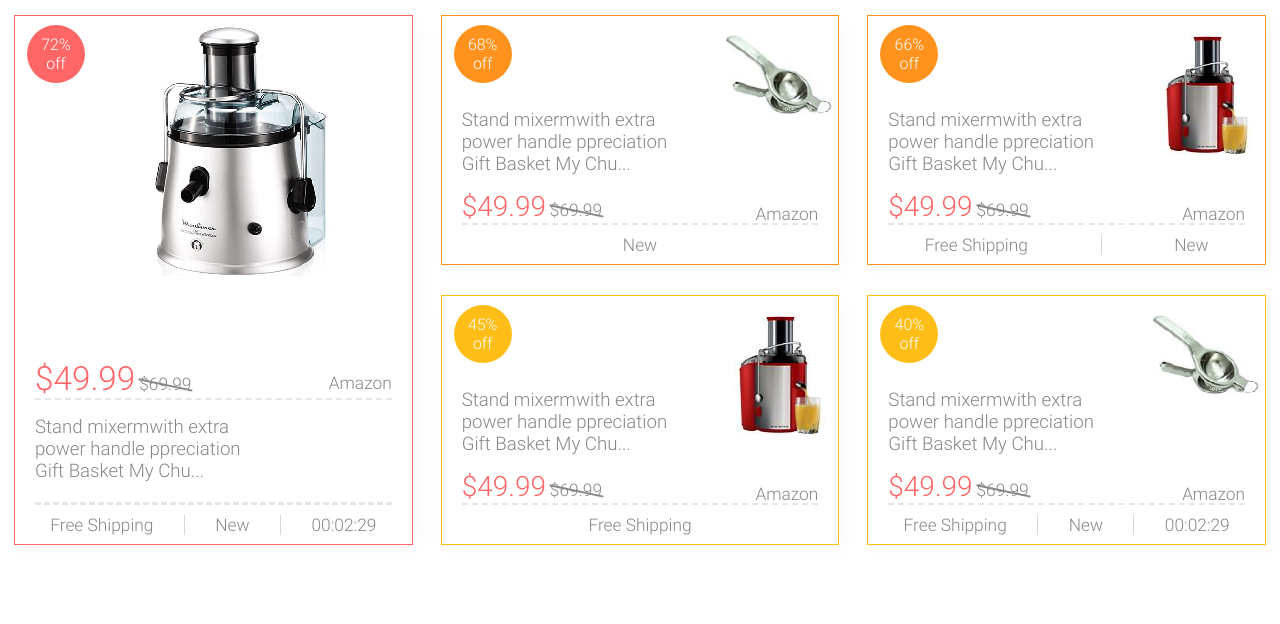
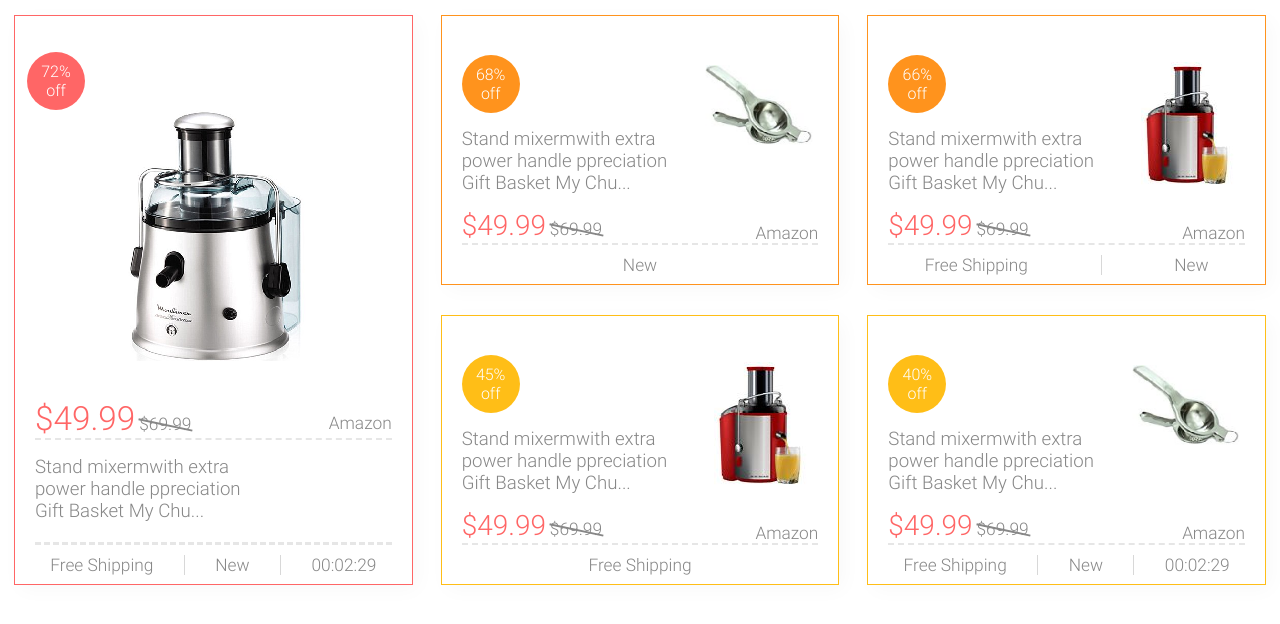
Before and after one commit to Evgexajs/First_block, a PHP site: page / in a window 1280 px wide. Shown: the top 624 px of the page. Run offline with PHP 8.4, Linux system fonts and the light colour scheme.

Commit message:
fix style

```diff
--- a/task_1_4/index.html
+++ b/task_1_4/index.html
@@ -8,11 +8,10 @@
 </head>
 <body>
     <div class="product-list">
-        <div class="block block_top">
+        <div class="block block_best">
             <div class="block__content">
                 <div class="block__circle"><p>72% <br>off</p></div>
                 <div class="block__img"><img src="img/1.png" alt=""></div>
-                <div class="block__center">
                 <div class="block__price">
                     <div class="block__price_last"><p>$49.99</p></div>
                     <div class="block__price_old"><p>$69.99</p></div>
@@ -28,13 +27,13 @@
                 </div>
             </div>
         </div>
-        </div>
         <div class="block block_more50">
             <div class="block__content">
+                <div class="block__top">
                     <div class="block__img"><img src="img/2.png" alt=""></div>
                     <div class="block__circle"><p>68% <br>off</p></div>
-                <div class="block__center">
                     <div class="block__text"><p>Stand mixermwith extra power handle ppreciation Gift Basket My Chu...</p></div>
+                </div>
                 <div class="block__price">
                     <div class="block__price_last"><p>$49.99</p></div>
                     <div class="block__price_old"><p>$69.99</p></div>
@@ -45,13 +44,13 @@
                 </div>
             </div>
         </div>
-        </div>
         <div class="block block_more50">
             <div class="block__content">
+                <div class="block__top">
                     <div class="block__img"><img src="img/3.png" alt=""></div>
                     <div class="block__circle"><p>66% <br>off</p></div>
-                <div class="block__center">
                     <div class="block__text"><p>Stand mixermwith extra power handle ppreciation Gift Basket My Chu...</p></div>
+                </div>
                 <div class="block__price">
                     <div class="block__price_last"><p>$49.99</p></div>
                     <div class="block__price_old"><p>$69.99</p></div>
@@ -64,13 +63,13 @@
                 </div>
             </div>
         </div>
-        </div>
         <div class="block block_more30">
             <div class="block__content">
+                <div class="block__top">
                     <div class="block__img"><img src="img/3.png" alt=""></div>
                     <div class="block__circle"><p>45% <br>off</p></div>
-                <div class="block__center">
                     <div class="block__text"><p>Stand mixermwith extra power handle ppreciation Gift Basket My Chu...</p></div>
+                </div>
                 <div class="block__price">
                     <div class="block__price_last"><p>$49.99</p></div>
                     <div class="block__price_old"><p>$69.99</p></div>
@@ -81,13 +80,13 @@
                 </div>
             </div>
         </div>
-        </div>
         <div class="block block_more30">
             <div class="block__content">
+                <div class="block__top">
                     <div class="block__img"><img src="img/2.png" alt=""></div>
                     <div class="block__circle"><p>40% <br>off</p></div>
-                <div class="block__center">
                     <div class="block__text"><p>Stand mixermwith extra power handle ppreciation Gift Basket My Chu...</p></div>
+                </div>
                 <div class="block__price">
                     <div class="block__price_last"><p>$49.99</p></div>
                     <div class="block__price_old"><p>$69.99</p></div>
@@ -103,6 +102,5 @@
             </div>
         </div>
     </div>
-    </div>
 </body>
 </html>
--- a/task_1_4/style/style.css
+++ b/task_1_4/style/style.css
@@ -11,21 +11,19 @@
 
 .block {
   margin: 16px 15px;
-  position: relative;
 }
 
-.block_top .block__img {
+.block_best .block__img {
+  float: none;
   text-align: center;
-  position: static;
 }
 
-.block_top .block__img img {
+.block_best .block__img img {
   max-width: none;
 }
 
 .block__img {
-  position: absolute;
-  right: 0px;
+  float: right;
 }
 
 .block__img img {
@@ -33,17 +31,27 @@
 }
 
 .block__content {
+  display: -webkit-box;
+  display: -ms-flexbox;
+  display: flex;
+  -webkit-box-orient: vertical;
+  -webkit-box-direction: normal;
+      -ms-flex-direction: column;
+          flex-direction: column;
+  -webkit-box-pack: end;
+      -ms-flex-pack: end;
+          justify-content: flex-end;
   padding: 9px 20px;
   outline: 1px solid #ff6666;
   -webkit-transition: all 0.25s ease;
   transition: all 0.25s ease;
   -webkit-box-shadow: 5px 5px 20px 0px #f8f8f8;
           box-shadow: 5px 5px 20px 0px #f8f8f8;
-  min-height: 230px;
+  min-height: 250px;
 }
 
-.block_top .block__content {
-  min-height: 510px;
+.block_best .block__content {
+  min-height: 550px;
 }
 
 .block__content:hover {
@@ -68,10 +76,6 @@
 
 .block_more30 .block__content:hover {
   outline: 3px solid #ffbe17;
-}
-
-.block_top .block__circle {
-  float: left;
 }
 
 .block__circle {
@@ -104,17 +108,11 @@
   color: white;
 }
 
-.block__center {
-  padding: 0px 20px 9px 0px;
-  position: absolute;
-  bottom: 0px;
-}
-
 .block__price {
   border-bottom: dashed 2px #e6e6e6;
 }
 
-.block_top .block__price {
+.block_best .block__price {
   margin-top: 34px;
 }
 
@@ -123,7 +121,7 @@
   font-size: 21pt;
 }
 
-.block_top .block__price_last {
+.block_best .block__price_last {
   font-size: 25pt;
 }
 
@@ -156,7 +154,7 @@
   margin: 15px 0px 15px 0px;
 }
 
-.block_top .block__text {
+.block_best .block__text {
   margin: 16px 0px 20px 0px;
 }
 
@@ -165,7 +163,7 @@
   font-size: 14pt;
 }
 
-.block_top .block__footer {
+.block_best .block__footer {
   border-top: dashed 3px #e6e6e6;
 }
 
@@ -192,24 +190,21 @@
     width: 100%;
   }
   .block__img {
-    position: static;
+    float: none;
   }
   .block__img img {
     max-width: 60vw;
   }
-  .block_top .block__img img {
+  .block_best .block__img img {
     max-width: 60vw;
   }
   .block__price_text {
     float: none;
   }
-  .block__center {
-    position: relative;
-  }
   .block__content {
     min-height: 0;
   }
-  .block_top .block__content {
+  .block_best .block__content {
     min-height: 0;
   }
 }
@@ -229,7 +224,7 @@
     -ms-grid-rows: (1fr)[auto-fill];
         grid-template-rows: repeat(auto-fill, 1fr);
   }
-  .product-list .block_top {
+  .product-list .block_best {
     -ms-grid-row: 1;
     -ms-grid-row-span: 2;
     grid-row: 1/3;
@@ -237,7 +232,7 @@
   .product-list .block__img img {
     max-width: 15vw;
   }
-  .product-list .block_top .block__img img {
+  .product-list .block_best .block__img img {
     max-width: none;
   }
 }
@@ -251,7 +246,7 @@
     -ms-grid-rows: (1fr)[auto-fill];
         grid-template-rows: repeat(auto-fill, 1fr);
   }
-  .product-list .block_top {
+  .product-list .block_best {
     -ms-grid-row: 1;
     -ms-grid-row-span: 2;
     grid-row: 1/3;
@@ -259,7 +254,7 @@
   .product-list .block__img img {
     max-width: 10vw;
   }
-  .product-list .block_top .block__img img {
+  .product-list .block_best .block__img img {
     max-width: none;
   }
 }
@@ -273,7 +268,7 @@
     -ms-grid-rows: (1fr)[auto-fill];
         grid-template-rows: repeat(auto-fill, 1fr);
   }
-  .product-list .block_top {
+  .product-list .block_best {
     -ms-grid-row: 1;
     -ms-grid-row-span: 2;
     grid-row: 1/3;
@@ -281,7 +276,7 @@
   .product-list .block__img img {
     max-width: 10vw;
   }
-  .product-list .block_top .block__img img {
+  .product-list .block_best .block__img img {
     max-width: none;
   }
 }
--- a/task_1_4/style/style.scss
+++ b/task_1_4/style/style.scss
@@ -11,27 +11,28 @@
 
 .block {
     margin: 16px 15px;
-    position: relative;
-    .block_top &__img {
+    .block_best &__img {
+        float: none;
         text-align: center;
-        position: static;
         img {max-width: none;}
     }
 
     &__img {
-        position: absolute;
-        right: 0px;
+        float: right;
         & img{max-width: 40vw;}
     }
 
     &__content {
+        display: flex;
+        flex-direction: column;
+        justify-content: flex-end;
         padding: 9px 20px;
         outline: 1px solid #ff6666;
         transition: all 0.25s ease;
         box-shadow: 5px 5px 20px 0px #f8f8f8;
-        min-height: 230px;
-        .block_top &{
-            min-height: 510px;
+        min-height: 250px;
+        .block_best &{
+            min-height: 550px;
         }
         &:hover {
             outline: 3px solid #ff6666;
@@ -49,10 +50,6 @@
                 outline: 3px solid #ffbe17;
             }
         }
-    }
-
-    .block_top &__circle {
-        float: left;
     }
 
     &__circle {
@@ -73,17 +70,11 @@
         }
     }
 
-    &__center {
-        padding: 0px 20px 9px 0px;
-        position: absolute;
-        bottom: 0px;
-    }
-
     &__price {
-        .block_top & {margin-top: 34px;}
+        .block_best & {margin-top: 34px;}
         border-bottom: dashed 2px #e6e6e6;
         &_last {
-            .block_top & {font-size: 25pt;}
+            .block_best & {font-size: 25pt;}
             display: inline-block;
             font-size: 21pt;
             p {color: #ff6666;}
@@ -108,7 +99,7 @@
     }
 
     &__text {
-        .block_top & {margin: 16px 0px 20px 0px;}
+        .block_best & {margin: 16px 0px 20px 0px;}
         margin: 15px 0px 15px 0px;
         p {
             width: 60%;
@@ -116,7 +107,7 @@
         }
     }
 
-    .block_top &__footer {border-top: dashed 3px #e6e6e6;}
+    .block_best &__footer {border-top: dashed 3px #e6e6e6;}
 
     &__footer {
         padding-top: 10px;
@@ -136,15 +127,14 @@
             width: 100%;
         }
         &__img {
-            position: static;
+            float: none;
             & img{max-width: 60vw;}
-            .block_top & img{max-width: 60vw;}
+            .block_best & img{max-width: 60vw;}
         }
         &__price_text {float: none;}
-        &__center {position: relative;}
         &__content {
             min-height: 0;
-            .block_top &{
+            .block_best &{
                 min-height: 0;
             }
         }
@@ -160,11 +150,11 @@
             display: grid;
             grid-template-columns: 1fr 1fr;
             grid-template-rows: repeat(auto-fill, 1fr);
-            & .block_top {
+            & .block_best {
                 grid-row: 1/3;
             }
             .block__img img{max-width: 15vw;}
-            .block_top .block__img img{max-width: none;}
+            .block_best .block__img img{max-width: none;}
         }
     }
     @media (min-width: 998px) and (max-width: 1200px) {
@@ -172,11 +162,11 @@
             display: grid;
             grid-template-columns: 1fr 1fr 1fr;
             grid-template-rows: repeat(auto-fill, 1fr);
-            & .block_top {
+            & .block_best {
                 grid-row: 1/3;
             }
             .block__img img{max-width: 10vw;}
-            .block_top .block__img img{max-width: none;}
+            .block_best .block__img img{max-width: none;}
         }
     }
     @media (min-width: 1200px){
@@ -184,11 +174,11 @@
             display: grid;
             grid-template-columns: 1fr 1fr 1fr;
             grid-template-rows: repeat(auto-fill, 1fr);
-            & .block_top {
+            & .block_best {
                 grid-row: 1/3;
             }
             .block__img img{max-width: 10vw;}
-            .block_top .block__img img{max-width: none;}
+            .block_best .block__img img{max-width: none;}
         }
     }
 }
```
Also changed, not shown: 1 other file. Lines whose indentation alone changed are shown as unchanged.
